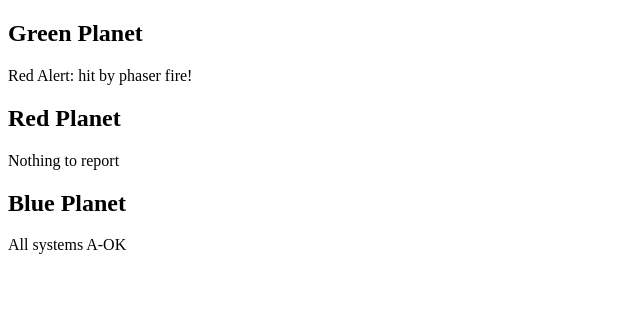
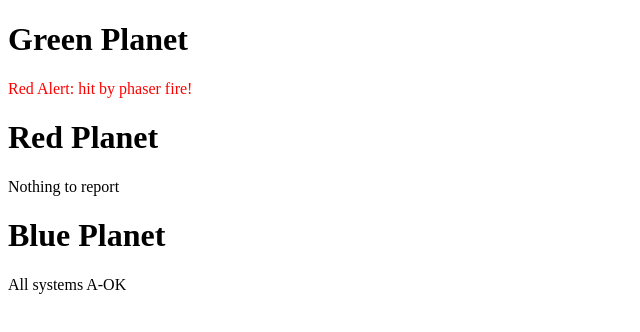
Before and after one commit to PJPRORL/CSharp-Asp.net-Webdevelopment, a plain HTML site: page HeadFirstJavascript/index.html in a window 1280 px wide. Shown: the whole page, without its empty margins (0-640 px from the left). Drawn offline with Linux system fonts and the light colour scheme.

Commit message:
followup course headsup

```diff
--- a/HeadFirstJavascript/DOM.js
+++ b/HeadFirstJavascript/DOM.js
@@ -1,6 +1,14 @@
 function init() {
     let greenplanet = document.getElementById("greenplanet");
     greenplanet.innerHTML = `Red Alert: hit by phaser fire!`;
+    greenplanet.setAttribute("class", "redtext");
+
+    if (!greenplanet == null){
+        console.log("Oh, I guess there isn't an alt attribute.");
+    } else {
+        console.log("I can't see the image in the console,");
+        console.log(" but I'm told it looks like " + greenplanet);
+    }
 }
 
 window.onload = init;
--- a/HeadFirstJavascript/index.html
+++ b/HeadFirstJavascript/index.html
@@ -2,21 +2,16 @@
 <html lang="en">
 <head>
     <meta charset="utf-8">
+    <link rel="stylesheet" href="style.css">
     <title>Movies</title>
 </head>
 <body>
-    <h2>Green Planet</h2>
-        <p id="greenplanet">
-            All is well
-        </p>
-    <h2>Red Planet</h2>
-        <p id="redplanet">
-            Nothing to report
-        </p>
-    <h2>Blue Planet</h2>
-    <p id="blueplanet">
-        All systems A-OK
-    </p>
+    <h1>Green Planet</h1>
+    <p id="greenplanet">All is well</p>
+    <h1>Red Planet</h1>
+    <p id="redplanet">Nothing to report</p>
+    <h1>Blue Planet</h1>
+    <p id="blueplanet">All systems A-OK</p>
     <script src="DOM.js"></script>
 </body>
 </html>
--- /dev/null
+++ b/HeadFirstJavascript/style.css
@@ -0,0 +1,3 @@
+.redtext {
+    color: red;
+}
```
